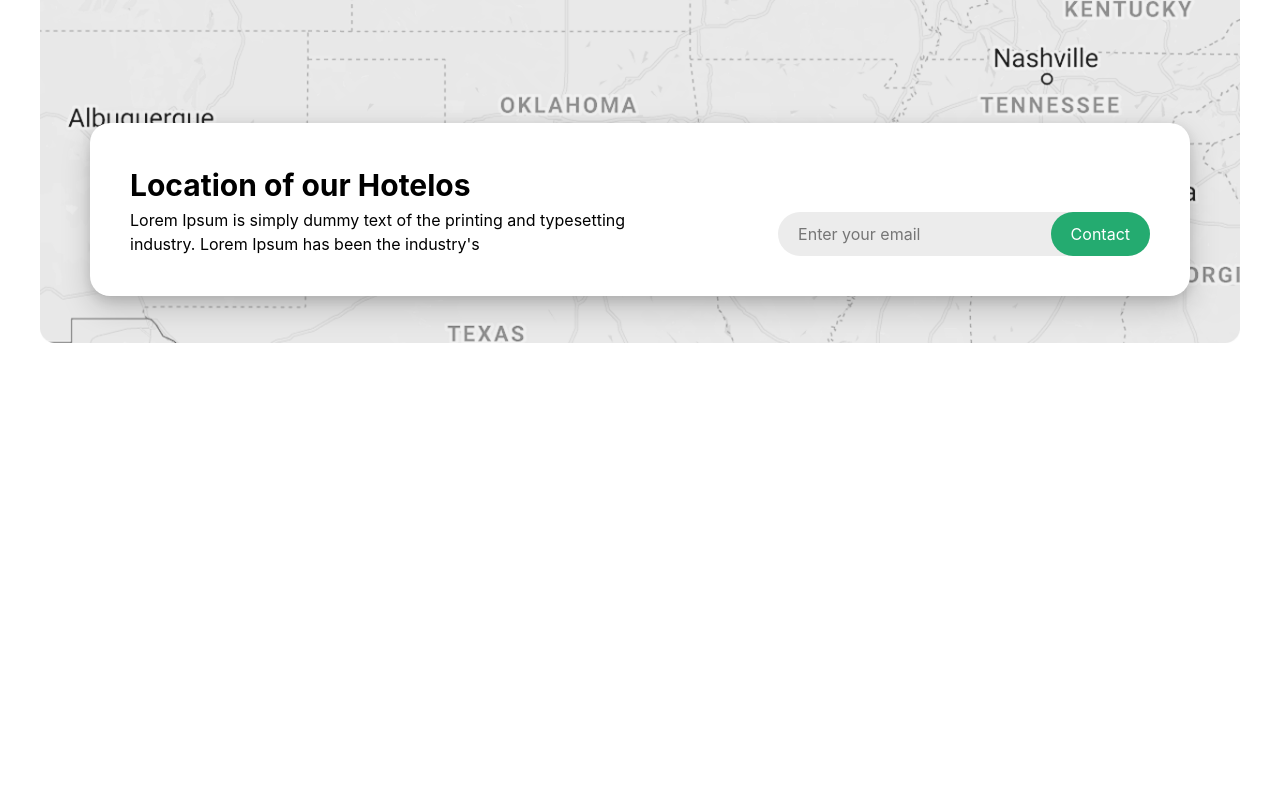
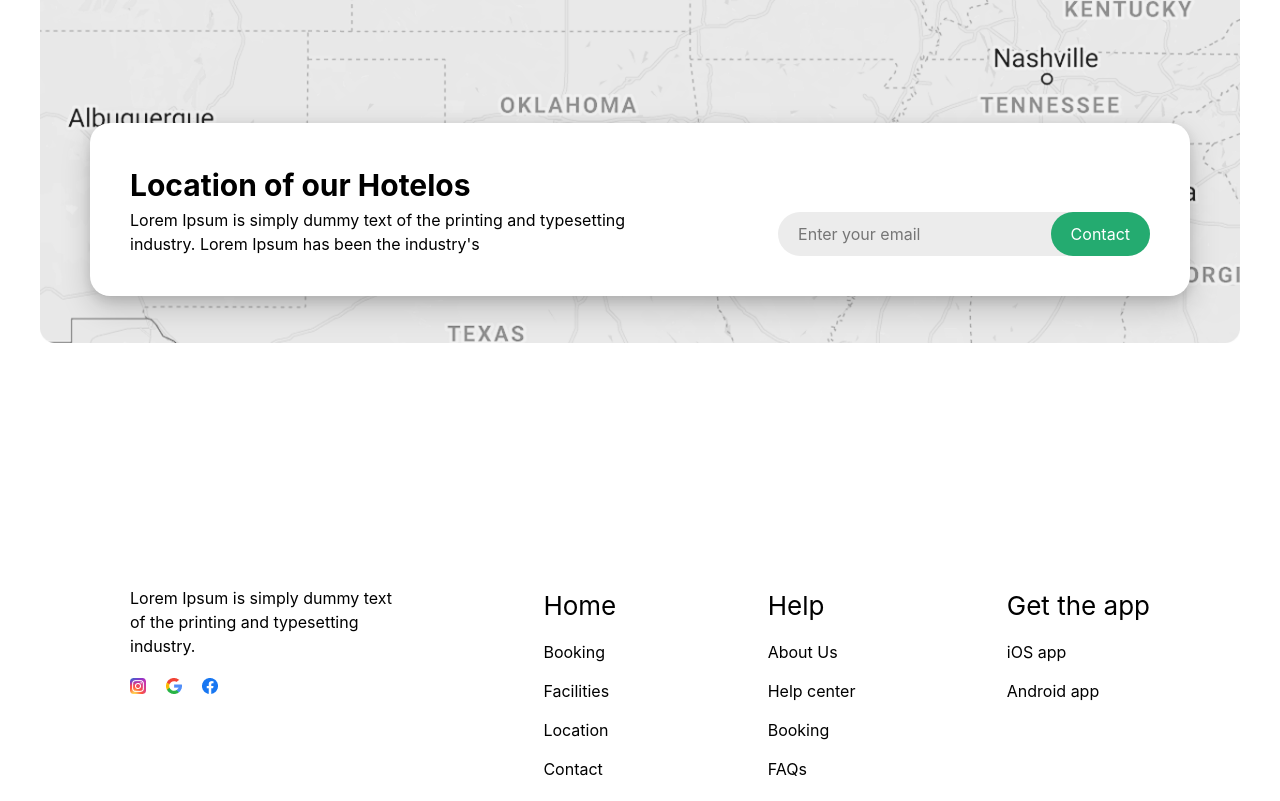
Before and after one commit to z1yodullo/A3, a website: page index.html in a window 1280 px wide. Shown: the part 3048-3849 px from the top of the page. Before the commit the page ends 3614 px from the top, so only its background shows below. Drawn offline with nearby package versions, Linux system fonts and the light colour scheme; files that its build step writes are made by us from their sources.

Commit message:
add footer in page 1

```diff
--- a/index.html
+++ b/index.html
@@ -253,5 +253,36 @@
         </div>
       </div>
     </section>
+    <footer class="max-w-[1060px] m-auto flex justify-between items-start p-[20px]">
+        <div class="flex flex-col gap-[20px]">
+            <p>Lorem Ipsum is simply dummy text <br> of the printing and typesetting <br> industry.</p>
+            <div class="flex gap-[20px] items-center">
+                <img src="Group 24.png" alt="">
+                <img src="search 1.png" alt="">
+                <img src="Group 23.png" alt="">
+            </div>
+        </div>
+        <div class="flex flex-col gap-[15px]">
+            <p class="text-[26px]">Home</p>
+            <p>Booking</p>
+            <p>Facilities</p>
+            <p>Location</p>
+            <p>Contact</p>
+        </div>
+        <div class="flex flex-col gap-[15px]">
+            <p class="text-[26px]">Help</p>
+            <p>About Us</p>
+            <p>Help center</p>
+            <p>Booking</p>
+            <p>FAQs</p>
+        </div>
+        <div class="flex flex-col gap-[15px]">
+            <p class="text-[26px]">Get the app</p>
+            <p>iOS app</p>
+            <p>Android app</p>
+            <p></p>
+            <p></p>
+        </div>
+    </footer>
   </body>
 </html>
```
Also changed, not shown: Group 23.png (added), Group 24.png (added), search 1.png (added).
